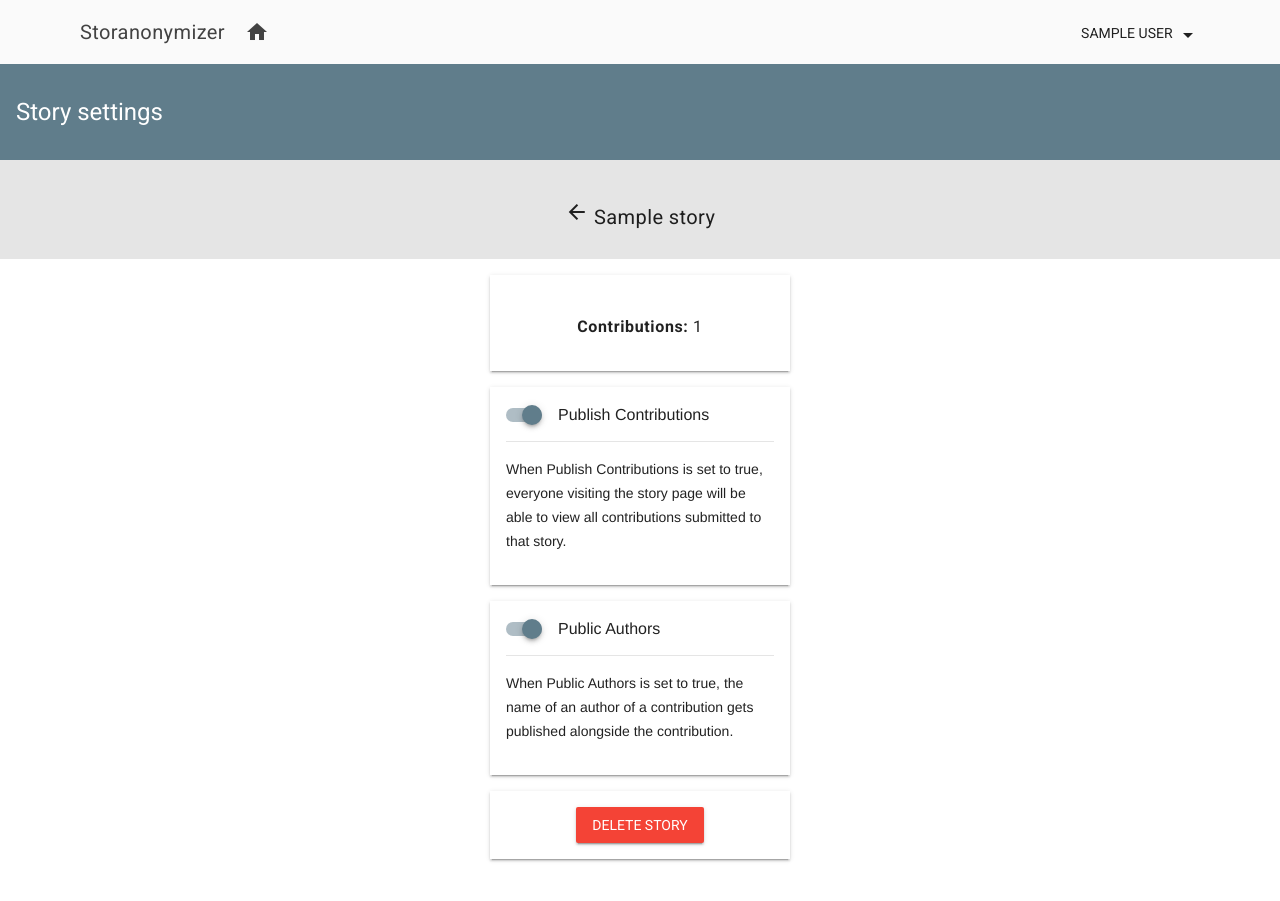
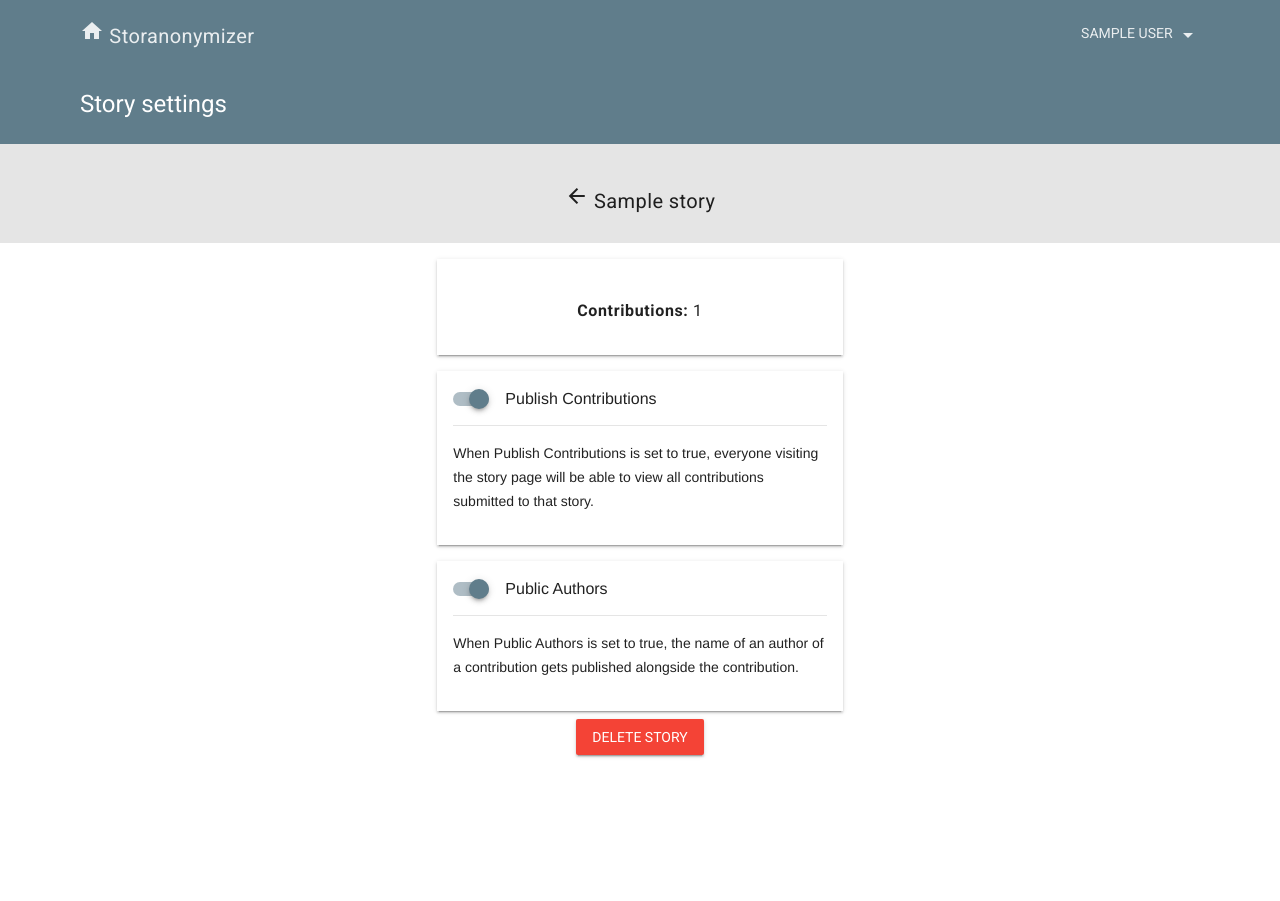
Before and after one commit to Vogeltak/storanonymizer, a Flask app: page /story/000/settings in a window 1280 px wide. Shown: the top 901 px of the page. Run offline with Flask 2, Linux system fonts and the light colour scheme; a user stored in the database is signed in; tables that the repository leaves empty hold one stand-in row (values such as "Sample post"); some libraries are stand-ins or nearby versions.

Commit message:
Update design

```diff
--- a/storanonymizer/static/styles.css
+++ b/storanonymizer/static/styles.css
@@ -3,7 +3,7 @@
 }
 
 .mdl-layout-title a {
-	color: #424242;
+	color: rgba(255,255,255,0.87);
 	text-decoration: none;
 }
 
@@ -16,12 +16,11 @@
 }
 
 .mdl-layout__header {
-	background: #fafafa;
-	color: #424242;
+	color: rgba(255,255,255,0.87);
 }
 
 .mdl-layout__drawer-button {
-	color: #424242 !important;
+	color: rgba(255,255,255,0.87) !important;
 }
 
 .mdl-layout__drawer {
@@ -30,7 +29,7 @@
 
 .storanonymizer__creation-bar {
 	width: 100%;
-	padding: 32px 16px;
+	padding: 24px 40px 24px 80px;
 	box-sizing: border-box;
 	-webkit-display: flex;
 	display: flex;
@@ -84,7 +83,7 @@
 }
 
 .storanonymizer__title-bar {
-	padding: 32px 16px;
+	padding: 24px 40px 24px 80px;
 }
 
 .storanonymizer__title-bar__title {
@@ -188,6 +187,7 @@
 	word-spacing: 0.2rem;
 	line-height: 1.8rem;
 	font-size: 1.3rem;
+	max-width: 100%;
 }
 
 .mdl-mini-footer {
@@ -264,6 +264,16 @@ hr {
 	.mdl-textfield__input.mobile {
 		display: block !important;
 	}
+
+	.storanonymizer__creation-bar {
+		padding-left: 16px;
+		padding-right: 16px;
+	}
+
+	.storanonymizer__title-bar {
+		padding-left: 16px;
+		padding-right: 16px;
+	}
 }
 
 @media (max-width: 512px) {
--- a/storanonymizer/templates/base.html
+++ b/storanonymizer/templates/base.html
@@ -21,19 +21,14 @@
 			<header class="mdl-layout__header mdl-layout__header--scroll">
 				<div class="mdl-layout__header-row">
 					<!-- Title -->
-					<span class="mdl-layout-title"><a href="{{ url_for('index') }}">Storanonymizer</a></span>
-
-					<!-- Home button -->
-					<a class="storanonymizer__home-button mdl-button mdl-js-button mdl-button--icon" href="{{ url_for('index') }}">
-						<i class="material-icons">home</i>
-					</a>
+					<span class="mdl-layout-title"><a href="{{ url_for('index') }}"><i class="material-icons">home</i> Storanonymizer</a></span>
 
 					<div class="mdl-layout-spacer"></div>
 
 					<nav class="mdl-navigation mdl-layout--large-screen-only">
 					{% if current_user.is_authenticated %}
 						<span class="mdl-navigation__link">
-							<button id="storanonymizer_user-option-menu" class="mdl-button mdl-js-button">
+							<button id="storanonymizer_user-option-menu" class="mdl-button mdl-js-button mdl-color-text--white">
 								{{ current_user.name }} <i class="material-icons">arrow_drop_down</i>
 							</button>
 
--- a/storanonymizer/templates/story.html
+++ b/storanonymizer/templates/story.html
@@ -31,7 +31,7 @@
 <div class="storanonymizer__story-list mdl-grid">
 {% if story.public_contributions %}
 {% for c in contributions %}
-	<div class="storanonymizer__story-list-item mdl-cell--4-col mdl-shadow--4dp">
+	<div class="storanonymizer__story-list-item mdl-cell--5-col mdl-cell--6-col-tablet mdl-shadow--4dp">
 		<div class="storanonymizer__story-list-item__title"><a href="{{ url_for('contribution', contribution_code=c.code) }}"><span class="bold">{{ c.code }}</span>{% if story.public_authors %} | written by {{ c.author.name }} {% else %} {% if c.author.id == current_user.id %} | written by me{% endif %}{% endif %}</a></div>
 		<div class="storanonymizer__story-list-item__user">{{ c.text|truncate }}</div>
 		{% if current_user.id == c.author.id %}
--- a/storanonymizer/templates/storysettings.html
+++ b/storanonymizer/templates/storysettings.html
@@ -13,10 +13,10 @@
 </div>
 
 <div class="storanonymizer__settings-group mdl-grid">
-	<div class="storanonymizer__settings-item mdl-cell mdl-cell--3-col mdl-cell--4-col-tablet mdl-cell--4-col-phone mdl-shadow--2dp">
+	<div class="storanonymizer__settings-item mdl-cell mdl-cell--4-col mdl-cell--5-col-tablet mdl-cell--4-col-phone mdl-shadow--2dp">
 		<h6><span class="bold">Contributions:</span> {{ story.contributions|length }}</h6>
 	</div>
-	<div class="storanonymizer__settings-item mdl-cell mdl-cell--3-col mdl-cell--4-col-tablet mdl-cell--4-col-phone mdl-shadow--2dp">
+	<div class="storanonymizer__settings-item mdl-cell mdl-cell--4-col mdl-cell--5-col-tablet mdl-cell--4-col-phone mdl-shadow--2dp">
 		<label class="mdl-switch mdl-js-switch mdl-js-ripple-effect" for="public-contributions-switch">
 			<input type="checkbox" id="public-contributions-switch" class="mdl-switch__input" {% if story.public_contributions %}checked{% endif %}>
   			<span class="mdl-switch__label">Publish Contributions</span>
@@ -24,7 +24,7 @@
 		<hr>
 		<p>When Publish Contributions is set to true, everyone visiting the story page will be able to view all contributions submitted to that story.</p>
 	</div>
-	<div class="storanonymizer__settings-item mdl-cell mdl-cell--3-col mdl-cell--4-col-tablet mdl-cell--4-col-phone mdl-shadow--2dp">
+	<div class="storanonymizer__settings-item mdl-cell mdl-cell--4-col mdl-cell--5-col-tablet mdl-cell--4-col-phone mdl-shadow--2dp">
 		<label class="mdl-switch mdl-js-switch mdl-js-ripple-effect" for="public-authors-switch">
 			<input type="checkbox" id="public-authors-switch" class="mdl-switch__input" {% if story.public_authors %}checked{% endif %}>
   			<span class="mdl-switch__label">Public Authors</span>
@@ -32,9 +32,7 @@
 		<hr>
 		<p>When Public Authors is set to true, the name of an author of a contribution gets published alongside the contribution.</p>
 	</div>
-	<div class="storanonymizer__settings-item mdl-cell mdl-cell--3-col mdl-cell--4-col-tablet mdl-cell--4-col-phone mdl-shadow--2dp">
-		<a href="delete" class="mdl-button mdl-js-button mdl-button--raised mdl-js-ripple-effect mdl-color--red mdl-color-text--white">Delete Story</a>
-	</div>
+	<a href="delete" class="mdl-button mdl-js-button mdl-button--raised mdl-js-ripple-effect mdl-color--red mdl-color-text--white">Delete Story</a>
 </div>
 
 {% endblock %}
```
